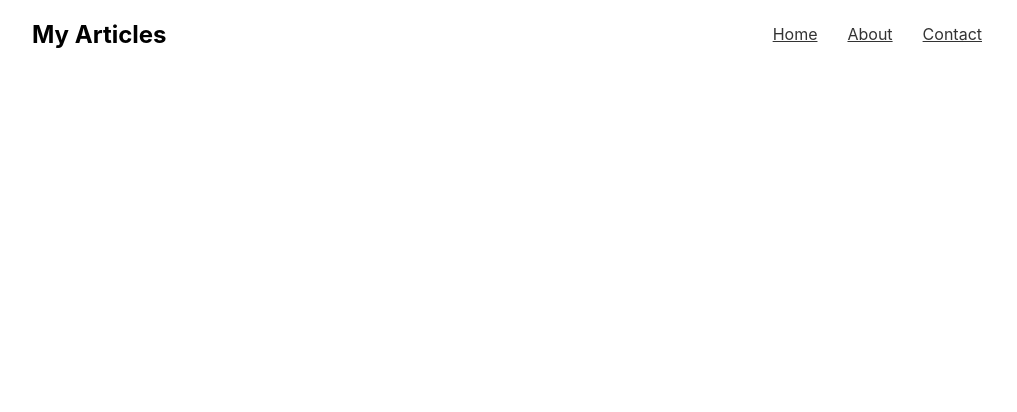
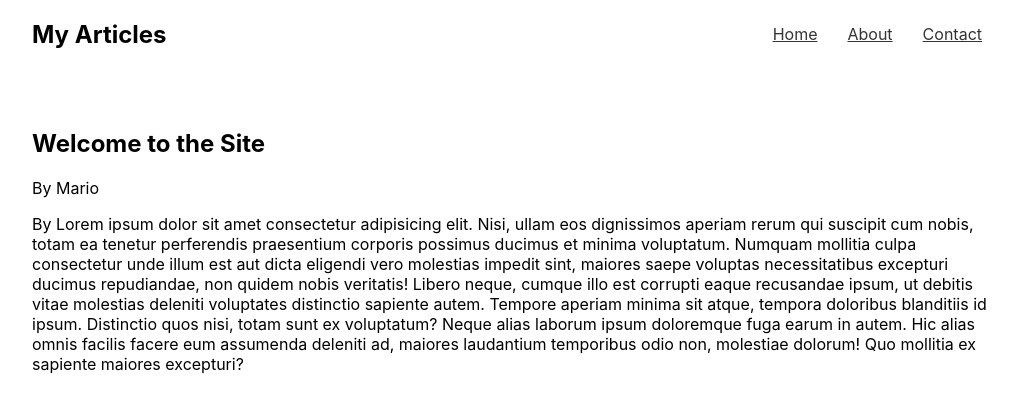
Before and after one commit to Alan114/multipage-site, a React (Create React App) app: page /articles/1 in a window 1280 px wide. Shown: the top 412 px of the page, without its empty margins (128-1145 px from the left). Built offline with nearby package versions, Linux system fonts and the light colour scheme; data requests are answered from the project's data file.

Commit message:
Adding route parameters, creating Article.js and using the useParams hook

```diff
--- a/src/App.js
+++ b/src/App.js
@@ -3,6 +3,7 @@ import { BrowserRouter, Route, Switch, NavLink } from "react-router-dom";
 import Home from "./pages/Home";
 import Contact from "./pages/Contact";
 import About from "./pages/About";
+import Article from "./pages/Article";
 
 function App() {
   return (
@@ -29,6 +30,9 @@ function App() {
           <Route path="/contact">
             <Contact />
           </Route>
+          <Route path="/articles/:id">
+            <Article />
+          </Route>
         </Switch>
       </BrowserRouter>
     </div>
--- /dev/null
+++ b/src/pages/Article.js
@@ -0,0 +1,25 @@
+import React from "react";
+import { useParams } from "react-router-dom";
+import useFetch from "../hooks/useFetch";
+
+const Article = () => {
+  const params = useParams();
+  const url = "http://localhost:3000/articles/" + params.id;
+  const { data: article, isPending, error } = useFetch(url);
+
+  return (
+    <div>
+      {isPending && <div>Loading...</div>}
+      {error && <div>{error}</div>}
+      {article && (
+        <div>
+          <h2>{article.title}</h2>
+          <p>By {article.author}</p>
+          <p>By {article.body}</p>
+        </div>
+      )}
+    </div>
+  );
+};
+
+export default Article;
--- a/src/pages/Home.js
+++ b/src/pages/Home.js
@@ -1,4 +1,5 @@
 import React from "react";
+import { Link } from "react-router-dom";
 import useFetch from "../hooks/useFetch";
 import "./Home.css";
 
@@ -18,6 +19,7 @@ const Home = () => {
           <div key={article.id} className="card">
             <h3>{article.title}</h3>
             <p>{article.author}</p>
+            <Link to={`/articles/${article.id}`}>Read more...</Link>
           </div>
         ))}
     </div>
```
